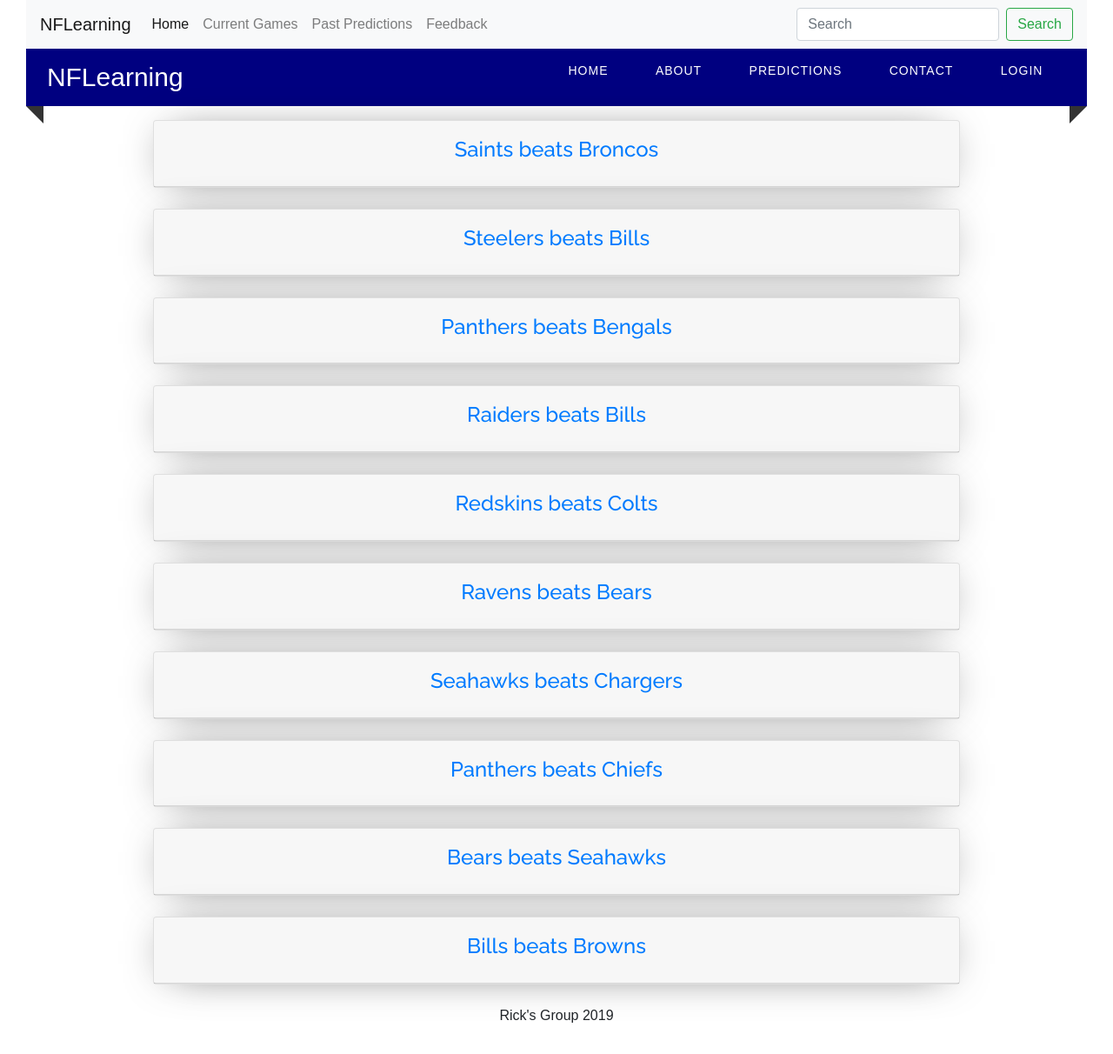
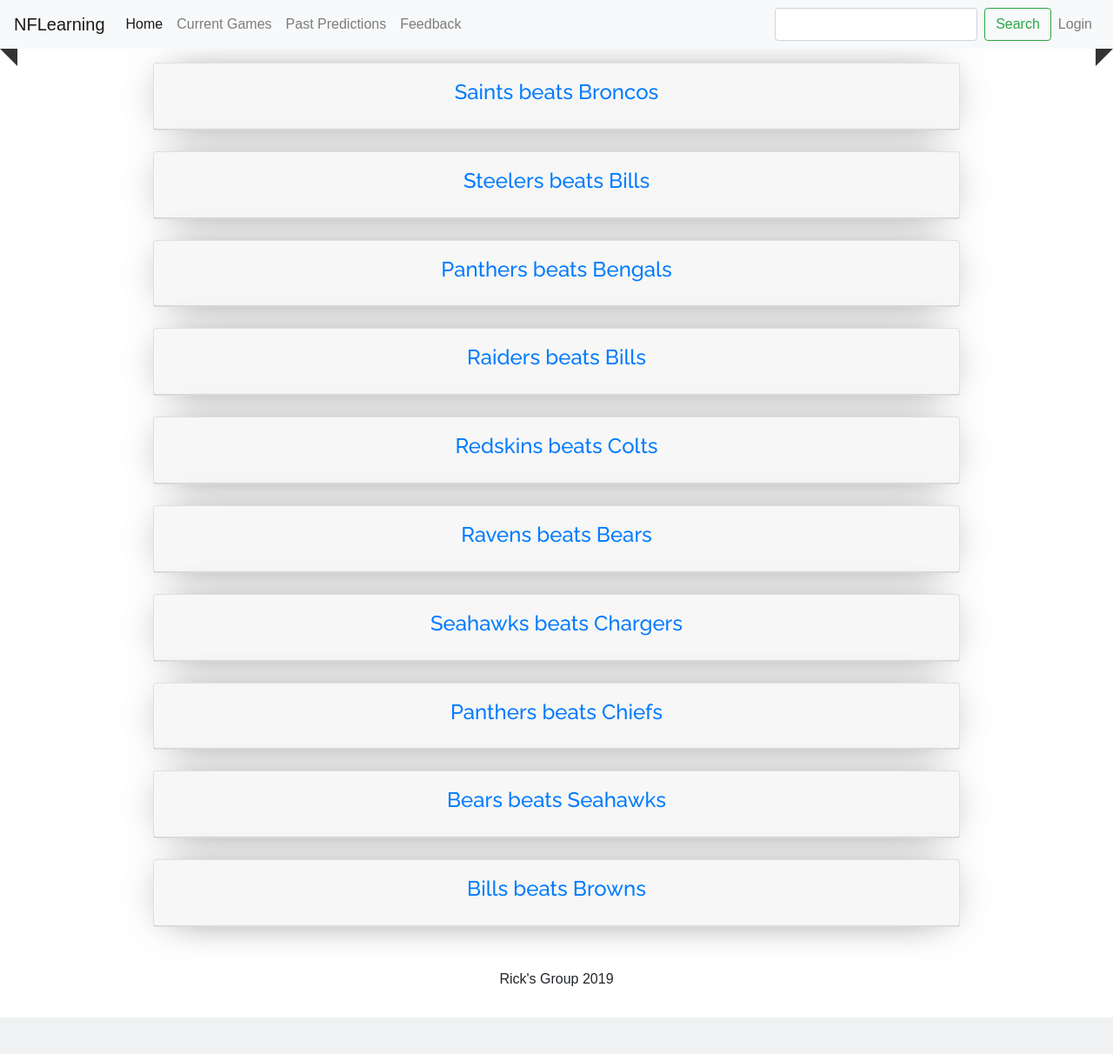
Before and after one commit to victorfu14/NFLearning, a Django app: page / in a window 1280 px wide. Shown: the whole page at 87% size. After the commit the page ends 1170 px from the top, so only its background shows below. Run offline with Django 3.2, Linux system fonts and the light colour scheme; some libraries are stand-ins or nearby versions.

Commit message:
modification on navbar

```diff
--- a/backend/app/static/css/index.css
+++ b/backend/app/static/css/index.css
@@ -12,20 +12,9 @@
     padding-bottom: 20vh;
     position: relative;
     min-height: 90vh;
-}
+} */
 
-header {
-    background-color: navy;
-    margin: 0 auto;
-    text-align: center;
-    padding: 5vh 0;
-}
-
-header h1 {
-    color: #FFFFFF;
-}
-
-footer {
+/* footer {
     background-color: navy;
     margin: 0 auto;
     padding: 3.5vh 0;
@@ -54,7 +43,7 @@
     /* border-radius: 12px;
     padding: 20px 0;
     margin: 20px 0 0px 0; */
-    z-index: 1;
+    /* z-index: 1; */
     background-color: #FFFFFF;
         -webkit-box-shadow: 0px 2px 50px -20px rgba(0,0,0,0.75);
     -moz-box-shadow: 0px 2px 50px -20px rgba(0,0,0,0.75);
@@ -78,7 +67,6 @@
         font-size: 24px;
     }
 }
-<<<<<<< Updated upstream
 
 /*.menu-area li a {*/
   /*text-decoration: none;*/
@@ -94,7 +82,7 @@
 
 nav {
   position: relative;
-  width: calc(100% - 60px);
+  width: calc(100%);
   margin: 0 auto;
   padding: 10px 0;
   background: navy;
@@ -158,5 +146,3 @@
   top: 100%;
   right: 0;
 }
-=======
->>>>>>> Stashed changes
--- a/backend/app/templates/index.html
+++ b/backend/app/templates/index.html
@@ -13,25 +13,6 @@
     <link rel="stylesheet" href="{% static 'css/index.css' %}">
 </head>
 <body>
-    <header>
-        <div class="custom-padding">
-          <nav>
-            <div class="logo">NFLearning</div>
-
-            <ul class="menu-area">
-              <li><a href="/">Home</a></li>
-              <li><a href="/about/">About</a></li>
-              <li><a href="/predictions/">Predictions</a></li>
-              <li><a href="#">Contact</a></li>
-                {% if user.is_authenticated %}
-              <li><a href="#">{{ user.username }}</a></li>
-                {% else %}
-              <li><a href="/registration/login.html">Login</a></li>
-                {% endif %}
-            </ul>
-          </nav>
-        </div>
-    </header>
     <div class="cover-container d-flex w-100 h-100 p-3 mx-auto flex-column" id="Disp">
     <div class="accordion" id="accordionDisp">
     <script
@@ -71,12 +52,9 @@
     </script>
     </div>
     <footer>
-        <p>Rick's Group 2019</p>
+        <br><p>Rick's Group 2019</p>
     </footer>
     </div>
-    <script src="https://code.jquery.com/jquery-3.3.1.slim.min.js"
-        integrity="sha384-q8i/X+965DzO0rT7abK41JStQIAqVgRVzpbzo5smXKp4YfRvH+8abtTE1Pi6jizo"
-        crossorigin="anonymous"></script>
     <script src="https://cdnjs.cloudflare.com/ajax/libs/popper.js/1.14.7/umd/popper.min.js"
         integrity="sha384-UO2eT0CpHqdSJQ6hJty5KVphtPhzWj9WO1clHTMGa3JDZwrnQq4sF86dIHNDz0W1"
         crossorigin="anonymous"></script>
--- a/backend/app/templates/navbar.html
+++ b/backend/app/templates/navbar.html
@@ -31,9 +31,20 @@
                 </li>
             </ul>
             <form class="form-inline my-2 my-lg-0">
-                <input class="form-control mr-sm-2" type="search" placeholder="Search">
+                <input class="form-control mr-sm-2" type="search" placeholder="">
                 <button class="btn btn-outline-success my-2 my-sm-0" type="submit">Search</button>
             </form>
+            <ul class="navbar-nav mt-2 mt-lg-0">
+              {% if user.is_authenticated %}
+              <li class="nav-item">
+                  <a class="nav-link" href="#">{{ user.username }}</a>
+              </li>
+              {% else %}
+              <li class="nav-item">
+                  <a class="nav-link" href="/registration/login.html">Login</a>
+              </li>
+              {% endif %}
+            </ul>
         </div>
     </nav>
 </body>
--- a/backend/app/templates/team_stats/team_list_page.html
+++ b/backend/app/templates/team_stats/team_list_page.html
@@ -1,4 +1,6 @@
 <!DOCTYPE html>
+{% load static %}
+{% include 'navbar.html' %}
 <html lang="en">
 <head>
     <title>Team Stats</title>
```
Also changed, not shown: backend/app/templates/alt_navbar.html (added, +27 -0 lines).
